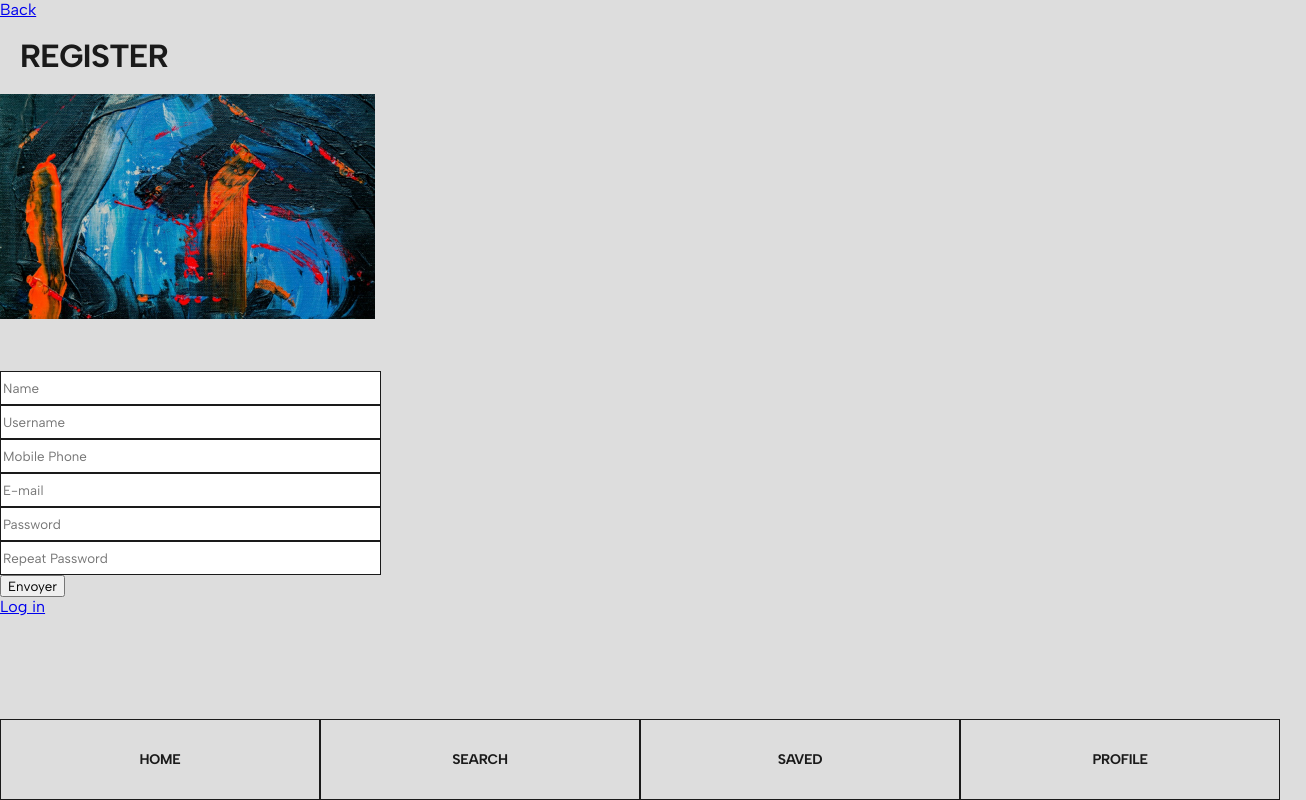
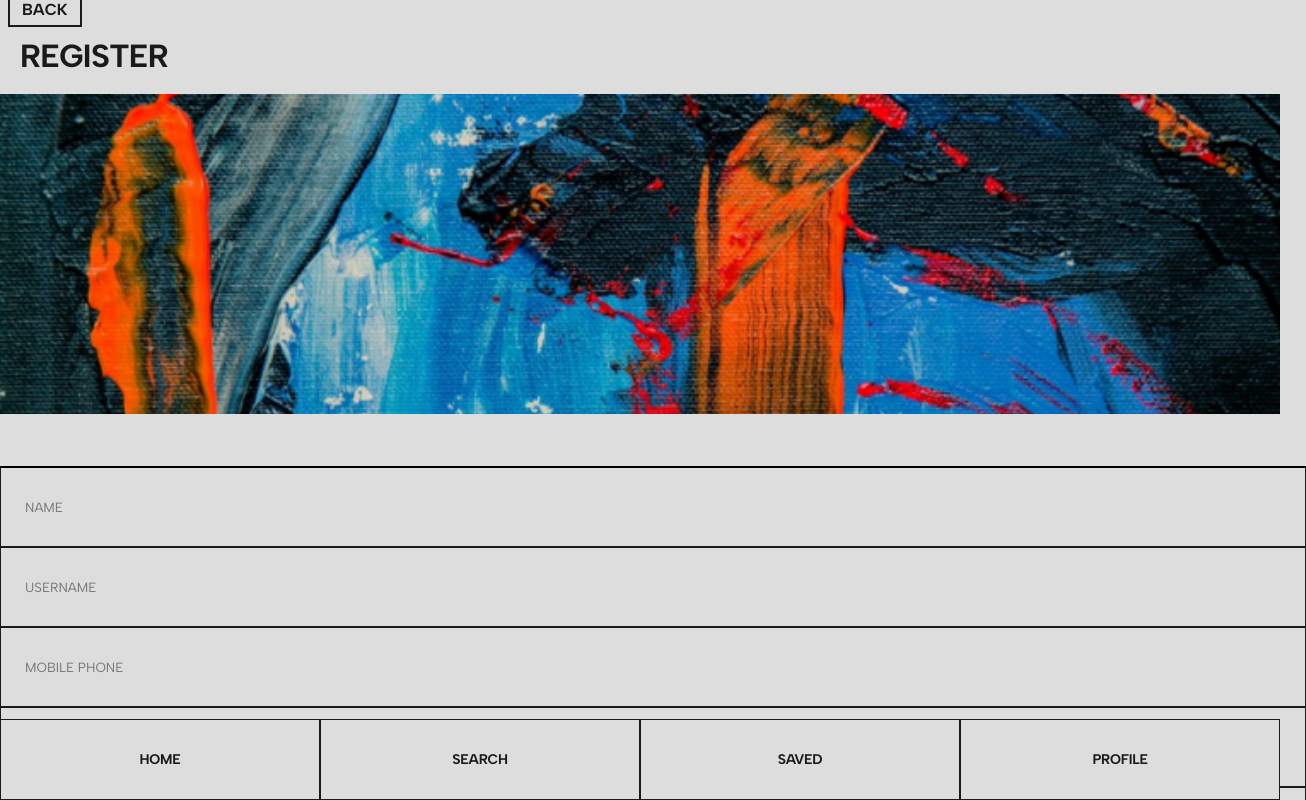
Before and after one commit to valentin-verin/Ecoal, a React (Create React App) app in the folder client/: page /signup in a window 1280 px wide. Shown: the top 800 px of the page, 1306 px wide, since content can reach past the window. Built offline with nearby package versions, Linux system fonts and the light colour scheme.

Commit message:
Style Signup

```diff
--- a/client/src/Signup/signup.module.css
+++ b/client/src/Signup/signup.module.css
@@ -105,7 +105,80 @@
 }
 
 .img {
-    width: 375px;
-    height: 225px;
+    width: 100%;
+    height: 40vh;
+    object-fit: cover;
+}
+
+.bottomLine{
+    border: 0.5px solid #000;
+}
+
+.username {
+    display: flex;
+    width: 100%;
+    height: 30px;
+    padding: 24px 0px;
+    padding-left: 24px;
+    flex-direction: line;
+    justify-content: space-between;
+    align-items: flex-start;
     flex-shrink: 0;
+    border-top: 1px solid #1A1A1A;
+    text-transform: uppercase;
+    background: transparent;
 }
+
+.username:nth-child(01){
+    border-top: 2px solid #000;
+}
+
+.backButton{
+    margin: 0 0.5rem;
+    margin-top: 1rem;
+    padding: 6px 12px;
+    border: 1px solid #1A1A1A;
+    font-family: "Albert Sans";
+    text-decoration: none;
+    border: 2px solid #1A1A1A;
+    font-weight: 700;
+    text-transform: uppercase;
+    background: #DDD;
+    color: #1A1A1A;
+    font-size: 1rem;
+    cursor: pointer;
+}
+
+.account{
+    display: flex;
+    flex-direction: column;
+    gap: 3rem;
+    padding: 0 0.5rem;
+    margin-top: 5rem;
+}
+
+.accountlink{
+    color: rgba(26, 26, 26, 0.80);
+    font-family: "Albert Sans";
+    font-size: 1rem;
+    font-weight: 700;
+    line-height: 110%; /* 17.6px */
+    letter-spacing: -0.32px;
+    text-decoration-line: underline;
+    text-transform: uppercase;
+}
+
+.submit{
+    margin-top: 2rem;
+    border: none;
+    display: flex;
+    width: 100%;
+    height: 30px;
+    padding: 24px 20px;
+    flex-direction: line;
+    justify-content: space-between;
+    align-items: flex-start;
+    background-color: #1A1A1A;
+    color: #DDD;
+    text-transform: uppercase;
+}
```
